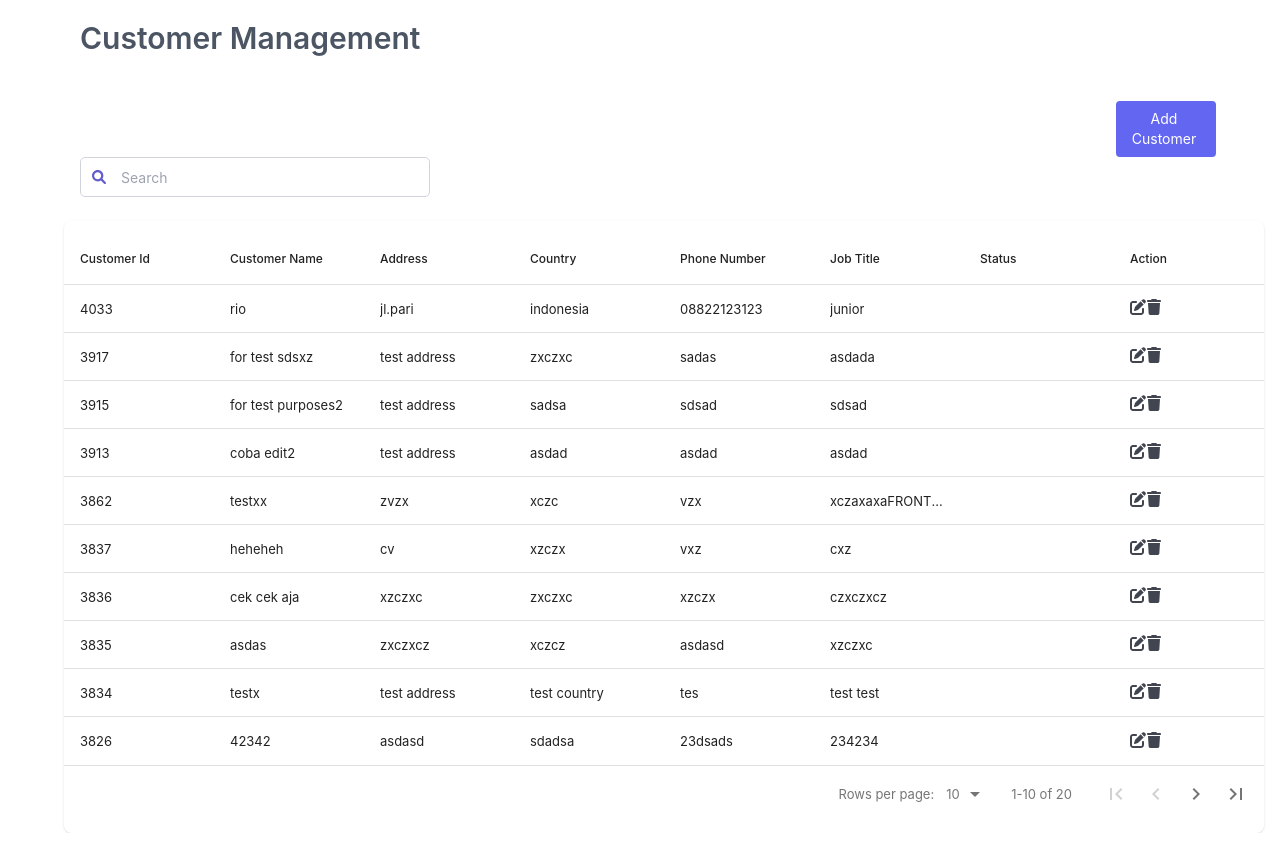
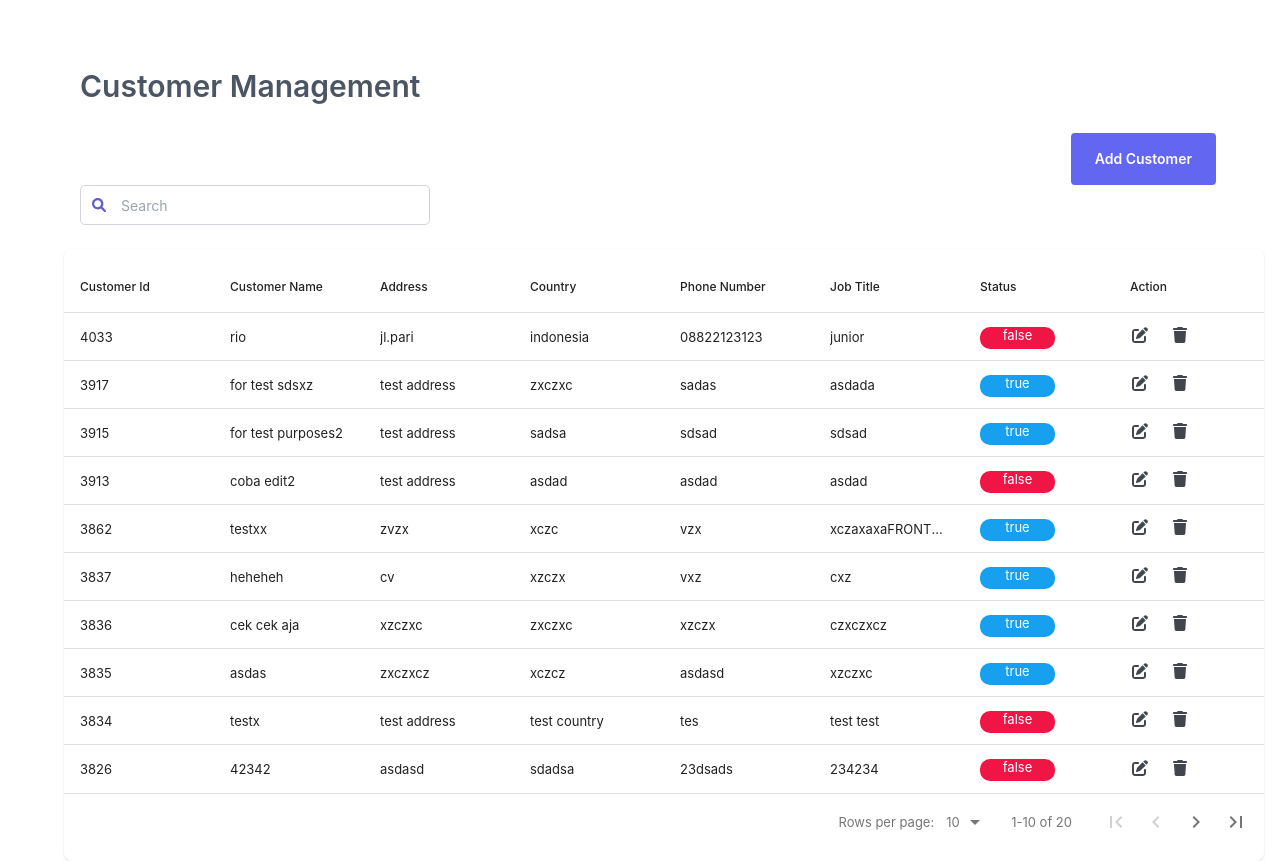
Before and after one commit to hanaw23/customer-MIG-pretest, a Next.js app: page /customerManagement in a window 1280 px wide. Before the commit the page ends 833 px from the top, so only its background shows below. Built offline with nearby package versions, Linux system fonts and the light colour scheme.

Commit message:
fixing ui for table

```diff
--- /dev/null
+++ b/common/CustomerHead.module.css
@@ -0,0 +1,31 @@
+.actionBtn {
+  display: flex;
+  width: 60px;
+  padding: 2px;
+  margin-right: 3px;
+  justify-content: space-between;
+}
+
+.border {
+  border: none;
+  width: 75px;
+  height: 20px;
+}
+
+.true {
+  background-color: rgb(22, 160, 239);
+  color: white;
+  text-align: center;
+  padding-bottom: 6px;
+  border-radius: 10px;
+  border: none;
+}
+
+.false {
+  background-color: rgb(239, 22, 69);
+  color: white;
+  text-align: center;
+  padding-bottom: 6px;
+  border-radius: 10px;
+  border: none;
+}
--- a/common/CustomerTableHead.js
+++ b/common/CustomerTableHead.js
@@ -1,5 +1,6 @@
 import EditButton from "../components/buttons/EditButton";
 import DeleteButton from "../components/buttons/DeleteButton";
+import Styles from "./CustomerHead.module.css";
 
 export const customerHead = [
   {
@@ -24,22 +25,33 @@ export const customerHead = [
   {
     name: "Phone Number",
     selector: (row) => row.phone_number,
-    sortable: true,
   },
   {
     name: "Job Title",
     selector: (row) => row.job_title,
-    sortable: true,
   },
   {
     name: "Status",
-    selector: (row) => row.status,
+    selector: (row) => row.status.toString(),
     sortable: true,
+    cell: (row) => (
+      <>
+        {row.status ? (
+          <div className={`${Styles.border}  `} key={row.status}>
+            <p className={` ${Styles.true} `}>{row.status.toString()}</p>
+          </div>
+        ) : (
+          <div className={`${Styles.border} `} key={row.status}>
+            <p className={` ${Styles.false}`}>{row.status.toString()}</p>
+          </div>
+        )}
+      </>
+    ),
   },
   {
     name: "Action",
     cell: (row) => (
-      <div className="flex gap-6" key={row.id}>
+      <div className={`${Styles.actionBtn}`} key={row.id}>
         <EditButton customerId={row.id} name={row.name} status={row.status} address={row.address} country={row.country} phone={row.phone_number} job={row.job_title} title="Customer" />
         <DeleteButton customerId={row.id} name={row.name} title="Customer" />
       </div>
--- a/components/buttons/AddButton.js
+++ b/components/buttons/AddButton.js
@@ -1,7 +1,7 @@
 export default function AddButton(props) {
   return (
-    <div className="bg-indigo-500 w-[100px] rounded border-transparent">
-      <button className=" text-white text-sm mt-2 mb-2 ml-2 mr-4 w-20" onClick={props.setOpen}>
+    <div className="bg-indigo-500 w-fit rounded border-transparent">
+      <button className=" text-white text-sm my-2 mx-2 w-fit py-2 px-4 font-semibold" onClick={props.setOpen}>
         {props.titleButton}
       </button>
     </div>
--- a/components/filters/SearchFilter.js
+++ b/components/filters/SearchFilter.js
@@ -6,7 +6,7 @@ export default function SearchFilter(props) {
       <div className="absolute inset-y-0 left-0 flex items-center pl-3">
         <SearchIcon />
       </div>
-      <input type="text" placeholder="Search" className="border rounded-[5px] border-gray-300 w-[350px] h-10 px-10 focus:outline-blue-500 text-sm " value={props.filterValue} onChange={props.filterChange} />
+      <input type="text" placeholder="Search" className="border rounded-[5px] border-gray-300 w-[350px] h-10 px-10 focus:outline-indigo-500 text-sm " value={props.filterValue} onChange={props.filterChange} />
     </div>
   );
 }
--- a/components/tables/CustomerTable.js
+++ b/components/tables/CustomerTable.js
@@ -28,7 +28,7 @@ export default function CustomerTable() {
   return (
     <>
       <SearchFilter filterValue={query} filterChange={(e) => setQuery(e.target.value)} />
-      <div className="block min-w-full shadow rounded-lg overflow-x-auto whitespace-nowrap -ml-4 py-3 w-80 mt-6 xl:text-base 2xl:text-base text-sm">
+      <div className="block w-full shadow rounded-lg overflow-x-auto whitespace-nowrap -ml-4 py-3  mt-6 text-sm">
         <DataTable columns={customerHead} data={handleData(customer)} pagination progressPending={pending} progressComponent={<SpinnerLoading />} highlightOnHovers defaultSortField="name" />
       </div>
     </>
--- a/pages/customerManagement/index.js
+++ b/pages/customerManagement/index.js
@@ -18,11 +18,10 @@ export default function index() {
 
   return (
     <div className="z-0">
-      <div className="flex justify-between h-14" />
       <div>
-        <h1 className=" font-semibold text-[30px] text-gray-600 ml-20 -mt-[40px]">Customer Management</h1>
+        <h1 className=" font-semibold text-[30px] text-gray-600 ml-20 mt-16">Customer Management</h1>
       </div>
-      <div className=" ml-[80px] mt-10 mx-center">
+      <div className=" ml-[80px] mt-6 mx-center">
         <div className="flex justify-end mr-16">
           <AddButton titleButton="Add Customer" setOpen={handleOpenAdd} />
         </div>
```
